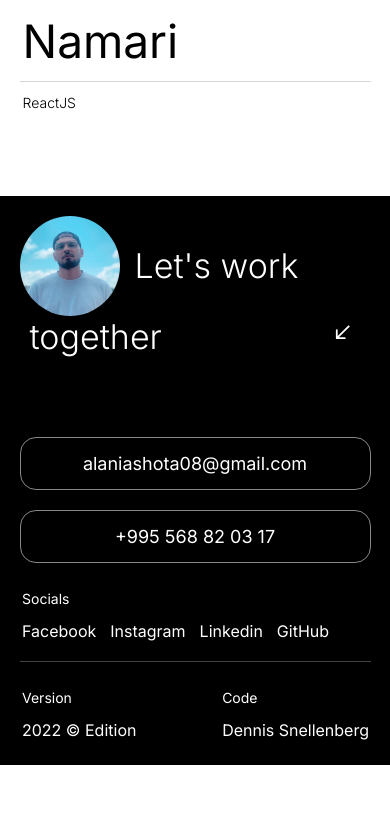
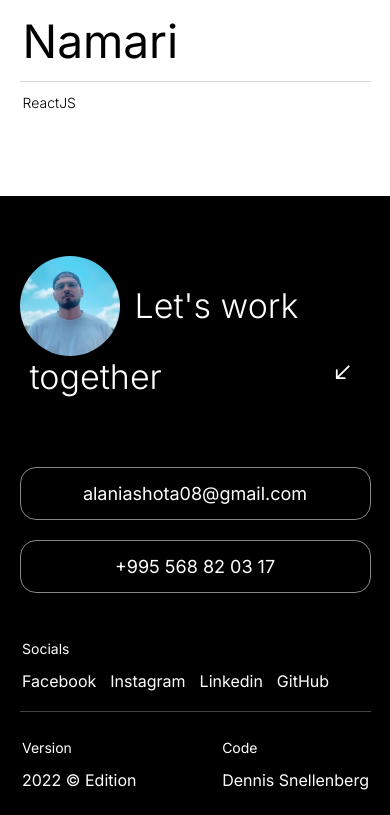
Before and after one commit to AlaniaShota/Portfolio, a React (Vite) app: page / in a window 390 px wide. Shown: the part 3596-4411 px from the top of the page. Before the commit the page ends 4361 px from the top, so only its background shows below. Built offline with nearby package versions, Linux system fonts and the light colour scheme.

Commit message:
change resposive

```diff
--- a/src/components/contact/Contact.scss
+++ b/src/components/contact/Contact.scss
@@ -258,10 +258,10 @@ a {
         justify-content: space-around;
 
         .contact-body {
-            // padding: 70px 0 40px 0;
+            padding: 40px 0 0 0;
             height: auto;
-            gap: 80px;
-            justify-content: space-evenly;
+            // gap: 80px;
+            justify-content: center;
 
             .contact-section-title {
                 border-bottom: none;
@@ -291,65 +291,6 @@ a {
                     display: none;
                 }
 
-                // .contact-span-content-img {
-                //     display: flex;
-                //     align-items: center;
-
-                //     .img-contact-section {
-                //         width: 100px;
-                //         height: 100px;
-                //         position: relative;
-                //         border-radius: 50%;
-                //         overflow: hidden;
-
-                //         .img-contact {
-                //             object-fit: cover;
-                //         }
-                //     }
-
-                //     .contact-section-description-title {
-                //         padding-left: 15px;
-                //         font-size: 5vw;
-                //         margin: 0px;
-                //         font-weight: 300;
-                //     }
-                // }
-
-                // .contact-section-secondary-description-title {
-                //     font-size: 5vw;
-                //     margin: 0px;
-
-                //     font-weight: 300;
-                // }
-
-                // .contact-btn-content {
-                //     position: absolute;
-                //     left: calc(100% - 250px);
-                //     top: calc(100% - 85px);
-
-                // }
-
-                // .contact-btn {
-                //     width: 180px;
-                //     height: 180px;
-                //     background-color: #455CE9;
-                //     color: white;
-                //     border-radius: 50%;
-                //     position: absolute;
-                //     display: flex;
-                //     align-items: center;
-                //     justify-content: center;
-                //     cursor: pointer;
-
-                //     .contact-btn-text {
-                //         margin: 0px;
-                //         font-size: 16px;
-                //         font-weight: 300;
-                //         z-index: 2;
-                //         position: relative;
-                //     }
-                // }
-
                 svg {
                     position: absolute;
                     top: 80%;
@@ -362,7 +303,7 @@ a {
                 align-items: flex-start;
                 flex-direction: column;
                 gap: 20px;
-                margin: 0 0 15px 0;
+                margin: 70px 0 35px 0;
             }
         }
     }
--- a/src/components/navigation/footer/Footer.scss
+++ b/src/components/navigation/footer/Footer.scss
@@ -150,7 +150,7 @@ a {
             justify-content: flex-start;
             align-items: flex-start;
             justify-content: space-between;
-            padding: 10px 0 20px 20px;
+            padding: 10px auto 20px 20px;
             width: 90%;
         }
 
```
